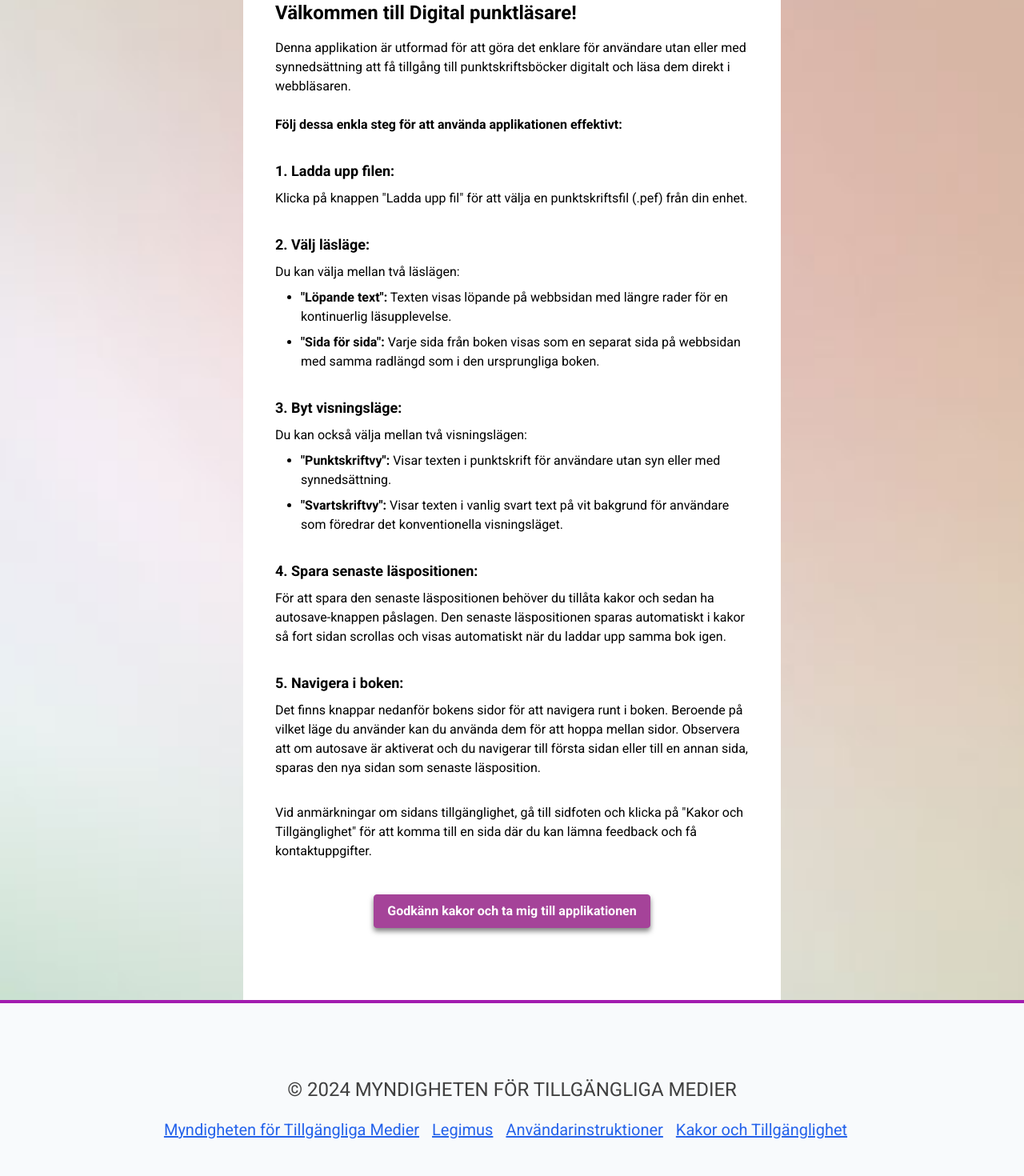
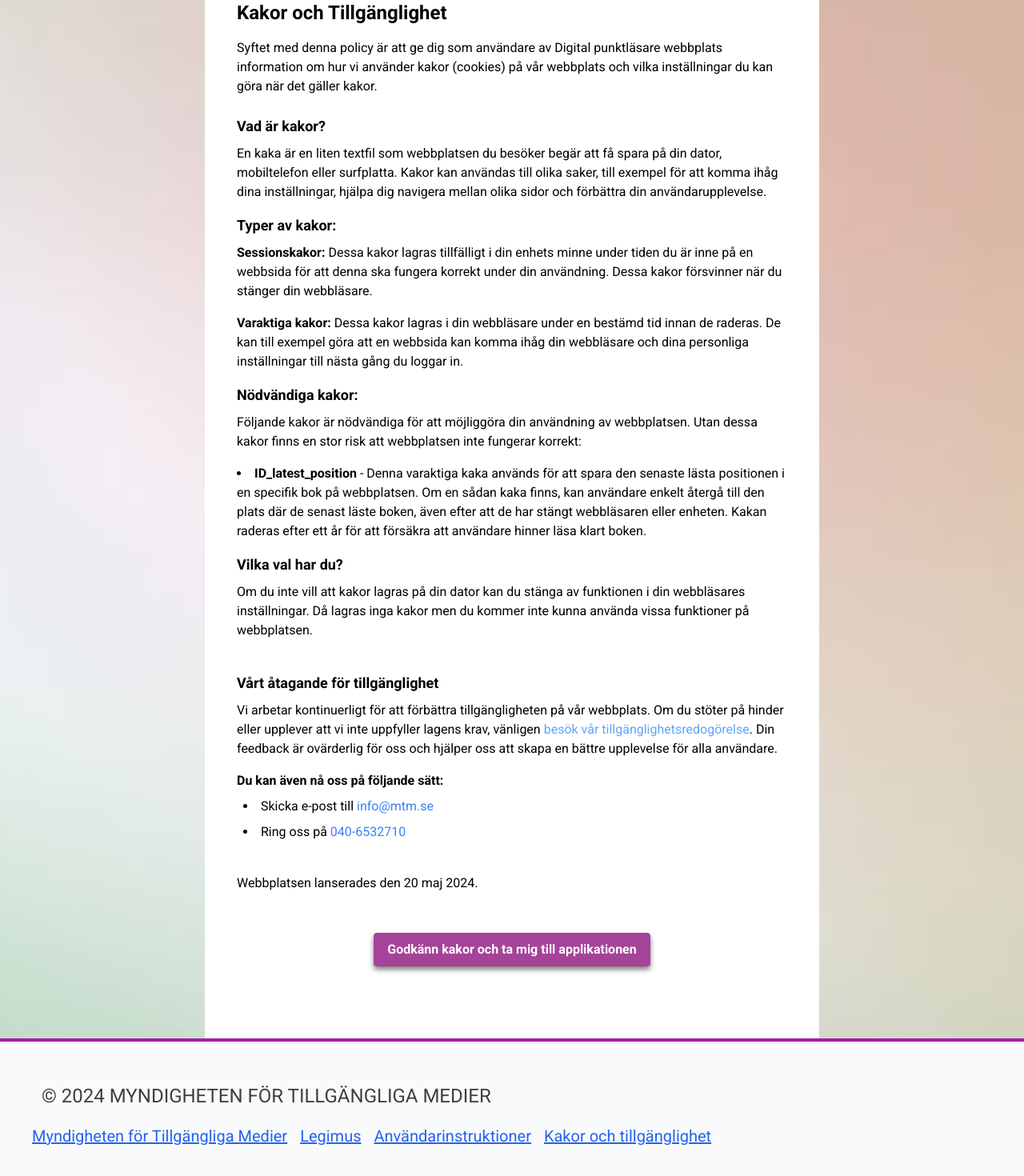
Before and after one commit to brownbeardeveloper/pef-reader-SE-version, a React (Create React App) app: page /om-kakor-och-tillganglighet in a window 1280 px wide. Before the commit this address led to /instruktion. Shown: the part 296-1766 px from the top of the page at 80% size. Built offline with nearby package versions, Linux system fonts and the light colour scheme.

Commit message:
Adjusted the cookie and accessibility page

```diff
--- a/src/App.jsx
+++ b/src/App.jsx
@@ -2,7 +2,7 @@ import Navbar from './components/navbar.jsx'
 import Footer from './components/footer.jsx'
 import Main from './pages/main.jsx'
 import InstructionPage from './pages/instruction.jsx';
-import CookiePolicyPage from './pages/cookie-policy.jsx';
+import CookieAndAccessibilityPage from './pages/cookie-policy.jsx';
 import { BrowserRouter as Router, Routes, Route  } from "react-router-dom";
 import { getAllowCookie, setAllowCookie } from './functions/cookieManager.js';
 import { useState, useEffect } from 'react';
@@ -29,7 +29,7 @@ export default function App() {
       <Navbar showCookieBanner={showCookieBanner} setCookiePermission={setCookiePermission} />
       <Routes>
         <Route path="/instruktion" element={<InstructionPage cookiePermission={cookiePermission} setCookiePermission={setCookiePermission} />} />
-        <Route path='/om-cookies' element={<CookiePolicyPage cookiePermission={cookiePermission} setCookiePermission={setCookiePermission} />} />
+        <Route path='/om-kakor-och-tillganglighet' element={<CookieAndAccessibilityPage cookiePermission={cookiePermission} setCookiePermission={setCookiePermission} />} />
         <Route path="/*" element={<Main cookiePermission={cookiePermission} />} />
       </Routes>
       <Footer />
--- a/src/components/footer.jsx
+++ b/src/components/footer.jsx
@@ -1,8 +1,8 @@
 export default function Footer() {
   return (
-    <footer className="bg-slate-50 text-center lg:text-left py-20 border-t-4 border-fuchsia-700">
-      <div className="container mx-auto px-10 flex flex-col lg:flex-row items-center justify-center">
-        <div className="text-neutral-700 flex flex-col justify-center items-center">
+    <footer className="bg-slate-50 text-center lg:text-left py-10 border-t-4 border-fuchsia-700">
+      <div className="container mx-auto px-10 flex flex-col lg:flex-row items-center lg:items-start justify-center lg:justify-between">
+        <div className="text-neutral-700 flex flex-col items-center lg:items-start">
           <span className="text-2xl m-3">&copy; 2024 MYNDIGHETEN FÖR TILLGÄNGLIGA MEDIER</span>
           <nav className="mt-2">
             <a
@@ -24,10 +24,10 @@ export default function Footer() {
               Användarinstruktioner
             </a>
             <a
-              className="text-xl text-blue-600 underline hover:text-blue-800 mr-4"
-              href="/om-cookies"
+              className="text-xl text-blue-600 underline hover:text-blue-800"
+              href="/om-kakor-och-tillganglighet"
             >
-              Kakor och Tillgänglighet
+              Kakor och tillgänglighet
             </a>
           </nav>
         </div>
--- a/src/pages/cookie-policy.jsx
+++ b/src/pages/cookie-policy.jsx
@@ -1,41 +1,86 @@
 import { useNavigate } from "react-router-dom";
 import { CookieEnum } from "../data/enums";
 
-export default function CookiePolicyPage({ cookiePermission, setCookiePermission }) {
+export default function CookieAndAccessibilityPage({ cookiePermission, setCookiePermission }) {
   const navigate = useNavigate();
 
   return (
-    <main className="max-w-3xl mx-auto px-10 pt-10 pb-20 h-screen">
-      <h2 className="text-2xl font-bold mb-4" id="MainContentArea">Kakor och integritetspolicy</h2>
-      <p className="mb-6">Syftet med denna policy är att ge dig som användare av Digital punktläsare webbplats information om hur vi använder kakor (cookies) på vår webbplats och vilka inställningar du kan göra när det gäller kakor.</p>
-      <section className="mb-8">
+    <main className="max-w-3xl mx-auto px-10 pt-10 pb-20">
+      <h2 className="text-2xl font-bold mb-4" id="MainContentArea">Kakor och Tillgänglighet</h2>
+      <p className="mb-6">
+        Syftet med denna policy är att ge dig som användare av Digital punktläsare webbplats
+        information om hur vi använder kakor (cookies) på vår webbplats och vilka inställningar
+        du kan göra när det gäller kakor.
+      </p>
+
+      <section>
         <h3 className="text-lg font-semibold mb-2">Vad är kakor?</h3>
-        <p className="mb-4">En kaka är en liten textfil som webbplatsen du besöker begär att få spara på din dator, mobiltelefon eller surfplatta. Kakor kan användas till olika saker, till exempel för att komma ihåg dina inställningar, hjälpa dig navigera mellan olika sidor och förbättra din användarupplevelse.</p>
-      </section>
-      <section className="mb-8">
+        <p className="mb-4">
+          En kaka är en liten textfil som webbplatsen du besöker begär att få spara på din dator,
+          mobiltelefon eller surfplatta. Kakor kan användas till olika saker, till exempel för
+          att komma ihåg dina inställningar, hjälpa dig navigera mellan olika sidor och förbättra
+          din användarupplevelse.
+        </p>
+
         <h3 className="text-lg font-semibold mb-2">Typer av kakor:</h3>
         <div className="mb-4">
-          <p className="mb-2"><strong>Sessionskakor:</strong> Dessa kakor lagras tillfälligt i din enhets minne under tiden du är inne på en webbsida för att denna ska fungera korrekt under din användning. Dessa kakor försvinner när du stänger din webbläsare.</p>
+          <p className="mb-2"><strong>Sessionskakor:</strong> Dessa kakor lagras tillfälligt i din enhets minne
+            under tiden du är inne på en webbsida för att denna ska fungera korrekt under din
+            användning. Dessa kakor försvinner när du stänger din webbläsare.
+          </p>
         </div>
         <div className="mb-4">
-          <p className="mb-2"><strong>Varaktiga kakor:</strong> Dessa kakor lagras i din webbläsare under en bestämd tid innan de raderas. De kan till exempel göra att en webbsida kan komma ihåg din webbläsare och dina personliga inställningar till nästa gång du loggar in.</p>
+          <p className="mb-2"><strong>Varaktiga kakor:</strong> Dessa kakor lagras i din webbläsare under en bestämd tid innan
+            de raderas. De kan till exempel göra att en webbsida kan komma ihåg din webbläsare och
+            dina personliga inställningar till nästa gång du loggar in.
+          </p>
         </div>
-      </section>
-      <section className="mb-8">
-        <h3 className="text-lg font-semibold mb-2">Nödvändiga kakor</h3>
-        <p className="mb-4">Följande kakor är nödvändiga för att möjliggöra din användning av webbplatsen. Utan dessa kakor finns en stor risk att webbplatsen inte fungerar korrekt:</p>
+
+        <h3 className="text-lg font-semibold mb-2">Nödvändiga kakor:</h3>
+        <p className="mb-4">
+          Följande kakor är nödvändiga för att möjliggöra din användning av webbplatsen. Utan
+          dessa kakor finns en stor risk att webbplatsen inte fungerar korrekt:
+        </p>
         <ul className="list-disc list-inside mb-4">
           <li className="mb-2">
-            <strong>"ID"_latest_position</strong> - Denna varaktiga kaka används för att spara den senaste lästa positionen i en specifik bok på webbplatsen. Om en sådan kaka finns, kan användare enkelt återgå till den plats där de senast läste boken, även efter att de har stängt webbläsaren eller enheten. Kakan raderas efter ett år för att försäkra att användare hinner läsa klart boken.
+            <strong>ID_latest_position</strong> - Denna varaktiga kaka används för att spara den senaste lästa
+            positionen i en specifik bok på webbplatsen. Om en sådan kaka finns, kan användare enkelt
+            återgå till den plats där de senast läste boken, även efter att de har stängt webbläsaren
+            eller enheten. Kakan raderas efter ett år för att försäkra att användare hinner läsa klart
+            boken.
           </li>
         </ul>
-      </section>
-      <section>
+
         <h3 className="text-lg font-semibold mb-2">Vilka val har du?</h3>
-        <p className="mb-4">Om du inte vill att kakor lagras på din dator kan du stänga av funktionen i din webbläsares inställningar. Då lagras inga kakor men du kommer inte kunna använda vissa funktioner på webbplatsen.</p>
+        <p className="mb-4">
+          Om du inte vill att kakor lagras på din dator kan du stänga av funktionen i din
+          webbläsares inställningar. Då lagras inga kakor men du kommer inte kunna använda vissa
+          funktioner på webbplatsen.
+        </p>
       </section>
 
-      {/* create allow cookie button if the user denied by mistake */}
+      <section className="mt-10">
+        <h3 className="text-lg font-semibold mb-2">Vårt åtagande för tillgänglighet</h3>
+
+        <p>
+          Vi arbetar kontinuerligt för att förbättra tillgängligheten på vår webbplats. Om du stöter på hinder eller upplever att vi inte uppfyller lagens krav, vänligen <a href="https://www.legimus.se/anvaenda-legimus/tillgaenglighetsredogoerelser/tillgaenglighetsredogoerelse-foer-legimusse/" class="text-blue-400" target="_blank" rel="noopener noreferrer">besök vår tillgänglighetsredogörelse</a>. Din feedback är ovärderlig för oss och hjälper oss att skapa en bättre upplevelse för alla användare.
+        </p>
+
+        <p className="mt-4 font-bold">Du kan även nå oss på följande sätt:</p>
+        <ul className="list-disc list-inside">
+          <li className="m-2">
+            Skicka e-post till <a href="mailto:info@mtm.se" className="text-blue-500">info@mtm.se</a>
+          </li>
+          <li className="m-2">
+            Ring oss på <span className="text-blue-500">040-6532710</span>
+          </li>
+        </ul>
+
+        <p className="my-10">
+          Webbplatsen lanserades den 20 maj 2024.
+        </p>
+      </section>
+
 
       <div className="w-full flex justify-center">
         {cookiePermission ?
@@ -46,11 +91,11 @@ export default function CookiePolicyPage({ cookiePermission, setCookiePermission
           <button className="button" onClick={() => {
             setCookiePermission(CookieEnum.ALLOWED);
             navigate('/');
-            }}>
-            Godkänna kakor och ta mig till applikationen
+          }}>
+            Godkänn kakor och ta mig till applikationen
           </button>
         }
       </div>
     </main>
-  )
+  );
 }
--- a/src/pages/main.jsx
+++ b/src/pages/main.jsx
@@ -36,7 +36,7 @@ export default function Main({ cookiePermission }) {
   }, [cookiePermission, savedPageIndex, pefObject]);
 
   return (
-    <main id="MainContentArea" className="flex flex-col justify-start items-start h-screen max-w-screen-xl mx-auto pb-20">
+    <main id="MainContentArea" className="flex flex-col justify-start items-start max-w-screen-xl mx-auto pb-20">
       {!viewMode ? (
         <UploadFile
           cookiePermission={cookiePermission}
--- a/src/styles/global.css
+++ b/src/styles/global.css
@@ -10,7 +10,6 @@
 body, html {
     margin: 0;
     padding: 0;
-    min-height: 100vh;
     background-image: url('../media/bg_body.jpg');
     background-size: cover;
     background-repeat: no-repeat;
```
